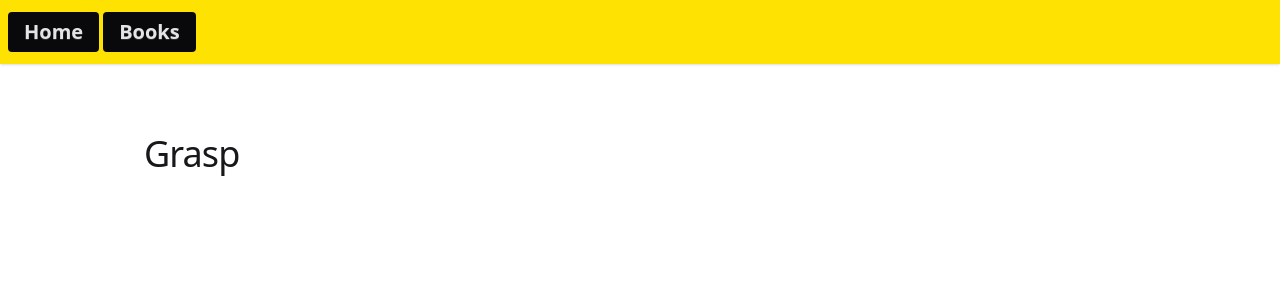
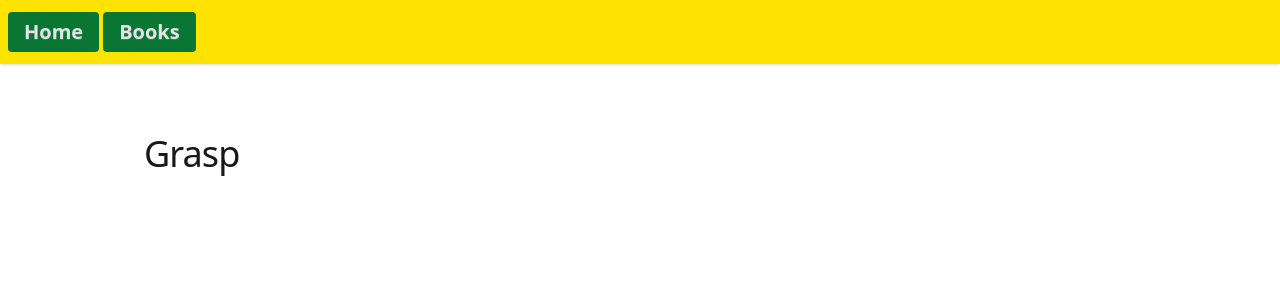
Before and after one commit to lukasz-pudlo/grasp, a Django app: page / in a window 1280 px wide. Shown: the top 300 px of the page. Run offline with Django 5.2, Linux system fonts and the light colour scheme; style sheets or scripts are compiled from the project's sources; some libraries are stand-ins or nearby versions.

Commit message:
Use Reclam green on navigation buttons

```diff
--- a/templates/base.html
+++ b/templates/base.html
@@ -14,8 +14,8 @@
   <!-- This should be enough to make POST calls -->
   <body hx-headers='{"X-CSRFToken": "{{ csrf_token }}"}'>
     <div class="navbar bg-base-100 shadow-sm bg-reclam-yellow">
-      <a href="{% url 'index' %}" class="btn btn-neutral text-xl mr-1">Home</a>
-      <a href="{% url 'books:book-list' %}" class="btn btn-neutral text-xl">Books</a>
+      <a href="{% url 'index' %}" class="btn btn-neutral bg-reclam-green text-xl mr-1">Home</a>
+      <a href="{% url 'books:book-list' %}" class="btn btn-neutral bg-reclam-green text-xl">Books</a>
     </div>
     <div class="max-w-5xl mx-auto p-4 m-10">
       {% block content %} {% endblock %}
```
